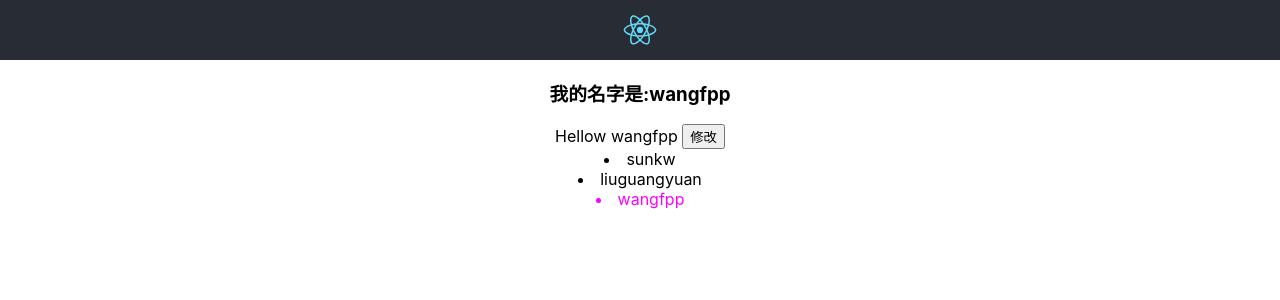
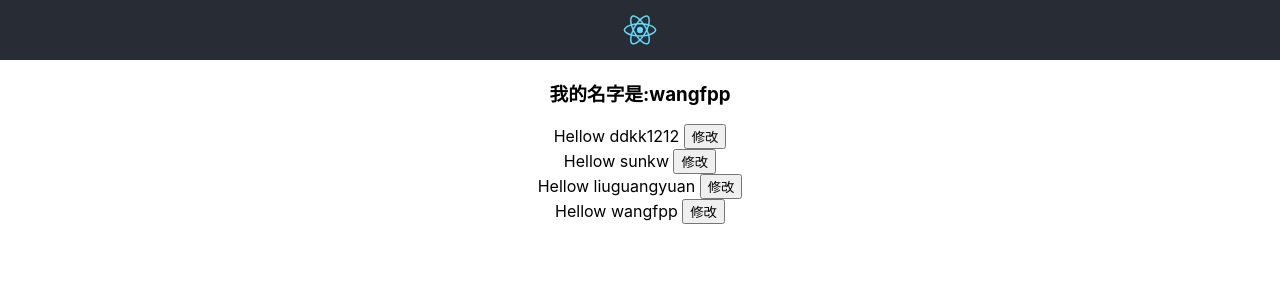
Before and after one commit to wangfpp/studyReact, a React (Create React App) app: page / in a window 1280 px wide. Shown: the top 300 px of the page. Built offline with nearby package versions, Linux system fonts and the light colour scheme; no server answers.

Commit message:
props 类型校验和isrequired 多个className

```diff
--- a/src/App.js
+++ b/src/App.js
@@ -11,16 +11,16 @@ class App extends Component {
 	  name: 'wangfpp',
 	  currUsr: 'wangfpp',
 	  userList: [
-		{name: 'sundy'},
-		{name: 'sunkw'},
-		{name: 'liuguangyuan'},
-		{name: 'wangfpp'}
+		{name: '', age: 30, height: 175},
+		{name: 'sunkw', age: 40, height: 175},
+		{name: 'liuguangyuan', age: 40, height: 175},
+		{name: 'wangfpp', age: 30, height: 175}
 	  ],
 	  helpStr: ''
     }
   }
   componentWillMount() { // Vue的Create
-	this.getData();
+		// this.getData();
   }
   componentDidMount() { // Vue的mounted
 	  console.log('didMount', this);
@@ -49,7 +49,8 @@ class App extends Component {
 		  })
 	}
   }
-  changeUsr(user) {
+  changeUsr(user, a) {
+	  console.log(user, a)
 	  this.setState({
 		  currUsr: user.name
 	  })
@@ -60,16 +61,28 @@ class App extends Component {
         <header className="App-header">
           <img className="img" src={logo} alt="logo"/>
         </header>
-        <h3>我的名字是:{this.state.name}</h3>
-        <Hellow ref="childCom" name={this.state.name} change={this.changeState.bind(this)}></Hellow>
+        <h3>我的名字是:{this.state.currUsr}</h3>
+
 		{this.state.userList.map((item, index) => {
-			return index > 0 ? <li className={item.name === this.state.currUsr ? 'curr' : ''}
-								key={index}
-								onClick={this.changeUsr.bind(this, item)}>
-						<span>{item.name}</span>
-					</li> : ''
+			if (index === 0) {
+				return <Hellow
+							className={`node ${item.name === this.state.currUsr ? 'curr': ''}`}
+							ref="childCom"
+							key={index}
+							height={item.height}
+							change={this.changeUsr.bind(this, item)}>
+						</Hellow>
+			} else {
+				return <Hellow
+							className={`node ${item.name === this.state.currUsr ? 'curr': ''}`}
+							ref="childCom"
+							key={index}
+							name={item.name}
+							height={item.height}
+							change={this.changeUsr.bind(this, item)}>
+						</Hellow>
+			}
 		})}
-		<div>{this.state.helpStr}</div>
 	  </div>
     );
   }
--- a/src/pages/hellow.jsx
+++ b/src/pages/hellow.jsx
@@ -1,5 +1,6 @@
 import React, { Component } from 'react';
-import { findDOMNode } from 'react-dom'
+import PropTypes from 'prop-types'
+// import { findDOMNode } from 'react-dom'
 class Hellow extends Component {
     constructor(props) {
         super(props)
@@ -9,9 +10,16 @@ class Hellow extends Component {
             age: 12
         }
     }
+    static defaultProps = {
+        name: 'ddkk1212'
+    }
+    static propTypes = {
+        name: PropTypes.string.isRequired,
+        height: PropTypes.number.isRequired
+    }
     componentDidMount() { // 挂载的生命周期
-        let node = findDOMNode(this);
-        console.log(node);
+        // let node = findDOMNode(this);
+        // console.log(node);
     }
     componentWillUpdate(nextProps, nextState){
         // this.state.name = nextProps.name;
```
